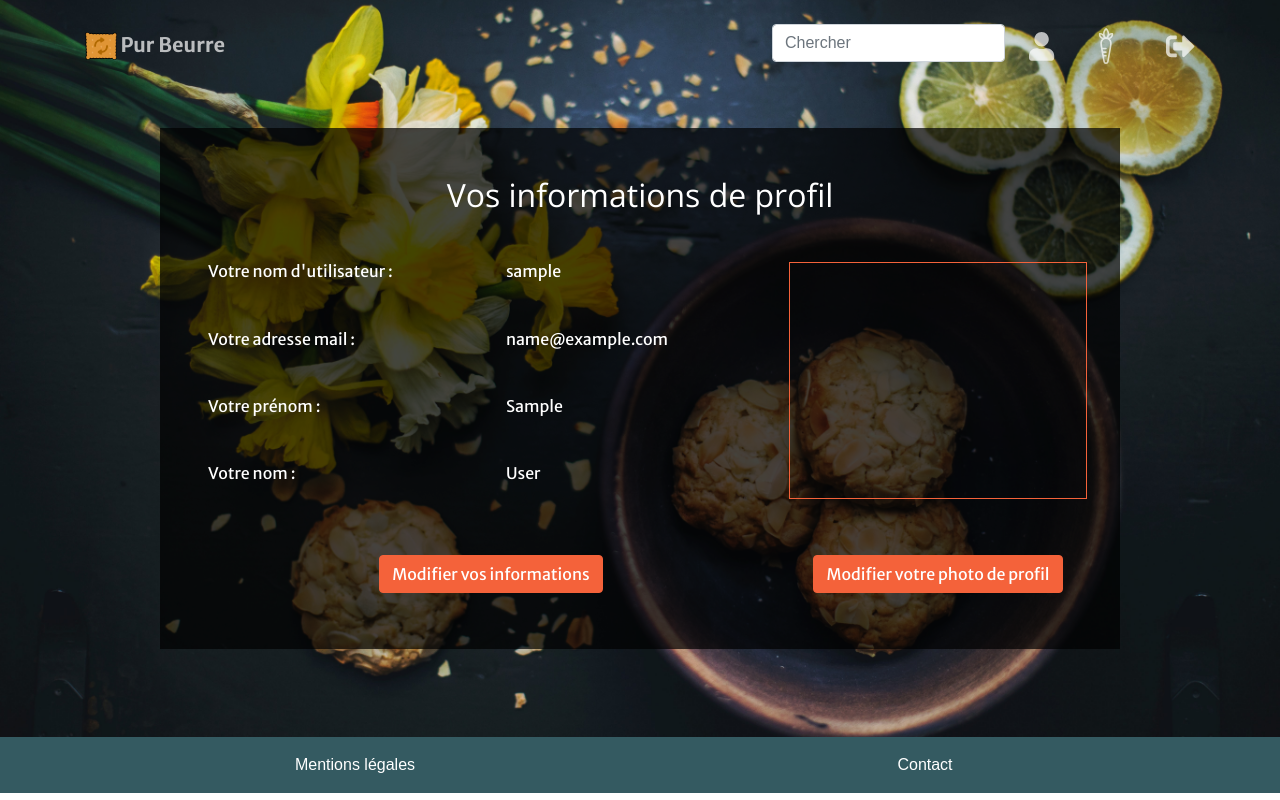
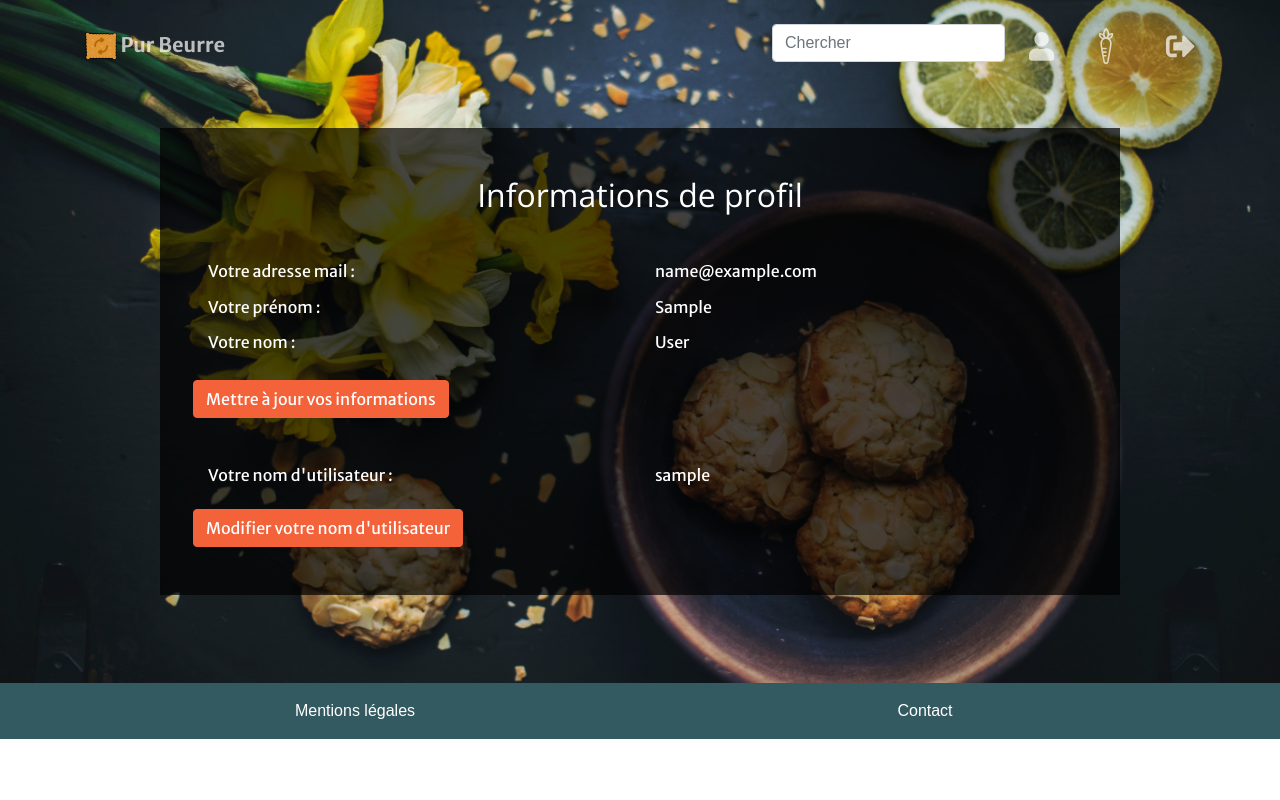
Before and after one commit to Tony380/Projet11, a Django app: page /users/profile in a window 1280 px wide. Run offline with Django 3.2, Linux system fonts and the light colour scheme; the visitor is signed in with stand-in values (Sample User, id 1); some libraries are stand-ins or nearby versions; some web fonts are replaced.

Commit message:
profile modification functions adding

```diff
--- a/templates/users/profile.html
+++ b/templates/users/profile.html
@@ -3,30 +3,57 @@
 {% block title %}Mon profil{% endblock %}
 {% block content %}
 <section id="kotyk">
+    {% if messages %}
+        {% for message in messages %}
+            <div class="row justify-content-center">
+                <div class="position-absolute text-center alert alert-{{ message.tags }} alert-dismissible fade show" role="alert">
+                    {{ message }}
+                    <button type="button" class="close" data-dismiss="alert" aria-label="Close">
+                        <span aria-hidden="true">&times;</span>
+                    </button>
+                </div>
+            </div>
+        {% endfor %}
+    {% endif %}
     <div class="container profile w-75 p-5 text-white">
-        <h2 class="row justify-content-center">Vos informations de profil</h2>
+        <h2 class="row justify-content-center">Informations de profil</h2>
         <div class="row mt-5">
-            <div class="col-4 h6">
-                <p class="mb-5">Votre nom d'utilisateur : </p>
-                <p class="mb-5">Votre adresse mail : </p>
-                <p class="mb-5">Votre prénom : </p>
+            <div class="col-6 h6">
+                <p class="mb-1">Votre adresse mail : </p>
+            </div>
+            <div class="col-6 h6">
+                <p class="mb-1">{{ user.email }}</p>
+            </div>
+        </div>
+        <div class="row mt-1">
+            <div class="col-6 h6">
+                <p class="mb-1">Votre prénom : </p>
+            </div>
+            <div class="col-6 h6">
+                <p class="mb-1">{{ user.first_name }}</p>
+            </div>
+        </div>
+        <div class="row mt-1">
+            <div class="col-6 h6">
                 <p>Votre nom : </p>
             </div>
-            <div class="col-4 h6">
-                <p class="mb-5">{{ user.username }}</p>
-                <p class="mb-5">{{ user.email }}</p>
-                <p class="mb-5">{{ user.first_name }}</p>
+            <div class="col-6 h6">
                 <p>{{ user.last_name }}</p>
             </div>
-            <div class="col-4 h5 border border-primary"></div>
         </div>
-        <div class="row mt-5 text-center">
-            <div class="col-8 h5">
-                <button type="button" class="btn btn-primary">Modifier vos informations</button>
+        <div class="row mt-1">
+            <a href="{% url 'users:update' %}" class="btn btn-primary">Mettre à jour vos informations</a>
+        </div>
+        <div class="row mt-5">
+            <div class="col-6 h6">
+                <p>Votre nom d'utilisateur : </p>
             </div>
-            <div class="col-4 h5">
-                <button type="button" class="btn btn-primary">Modifier votre photo de profil</button>
+            <div class="col-6 h6">
+                <p>{{ user.username }}</p>
             </div>
+        </div>
+        <div class="row">
+            <a href="{% url 'users:username' %}" class="btn btn-primary">Modifier votre nom d'utilisateur</a>
         </div>
     </div>
 </section>
--- a/users/urls.py
+++ b/users/urls.py
@@ -6,7 +6,10 @@ urlpatterns = [
     path('login', views.LoginFormView.as_view(
         template_name='login.html'), name='login'),
     path('logout', views.logout_view, name='logout'),
-    path('profile', views.profile, name='profile')
+    path('profile', views.profile, name='profile'),
+    path('update', views.update, name='update'),
+    path('username', views.modify_username, name='username'),
+
 ]
 
 app_name = 'users'
--- a/users/views.py
+++ b/users/views.py
@@ -1,10 +1,11 @@
 from django.shortcuts import render, redirect
-from .forms import RegisterForm
+from .forms import RegisterForm, UpdateProfile, ModifyUsername
 from django.contrib import messages
 from django.contrib.auth import authenticate, login, logout
 from django.contrib.auth.decorators import login_required
 from django.contrib.messages.views import SuccessMessageMixin
 from django.contrib.auth.views import LoginView
+from django.contrib.auth.models import User
 
 
 def register(request):
@@ -17,7 +18,7 @@ def register(request):
             raw_password = form.cleaned_data.get('password1')
             user = authenticate(username=username, password=raw_password)
             messages.success(request,
-                             'Bienvenu! Votre compte a été créé avec succès! '
+                             'Bienvenu! Votre compte a été créé avec succès ! '
                              'Vous êtes maintenant connecté')
             login(request, user)
             return redirect('index')
@@ -47,3 +48,47 @@ def logout_view(request):
     logout(request)
     messages.success(request, 'Au revoir! Vous êtes maintenant déconnecté')
     return redirect('index')
+
+
+@login_required
+def update(request):
+    if request.method == 'POST':
+        form = UpdateProfile(request.POST)
+        if form.is_valid():
+            User.objects.filter(id=request.user.id).update(
+                email=form.cleaned_data.get('email'))
+            User.objects.filter(id=request.user.id).update(
+                first_name=form.cleaned_data.get('first_name'))
+            User.objects.filter(id=request.user.id).update(
+                last_name=form.cleaned_data.get('last_name'))
+            messages.success(request,
+                             'Votre profil a été mis à jour avec succès !')
+            return redirect('users:profile')
+        else:
+            form = UpdateProfile()
+            return render(request, 'update.html', {'form': form})
+
+    else:
+        form = UpdateProfile()
+        return render(request, 'update.html', {'form': form})
+
+
+@login_required
+def modify_username(request):
+    if request.method == 'POST':
+        form = ModifyUsername(request.POST)
+        if form.is_valid():
+            User.objects.filter(id=request.user.id).update(
+                username=form.cleaned_data.get('username'))
+            messages.success(request,
+                             "Votre nom d'utilisateur a été mis à jour avec succès !")
+            return redirect('users:profile')
+        else:
+            messages.success(request,
+                             "Ce nom d'utilisateur existe déjà !")
+            form = ModifyUsername()
+            return render(request, 'username.html', {'form': form})
+
+    else:
+        form = ModifyUsername()
+        return render(request, 'username.html', {'form': form})
```
Also changed, not shown: templates/users/update.html (added, +27 -0 lines), templates/users/username.html (added, +33 -0 lines), users/forms.py (+14 -0 lines).
